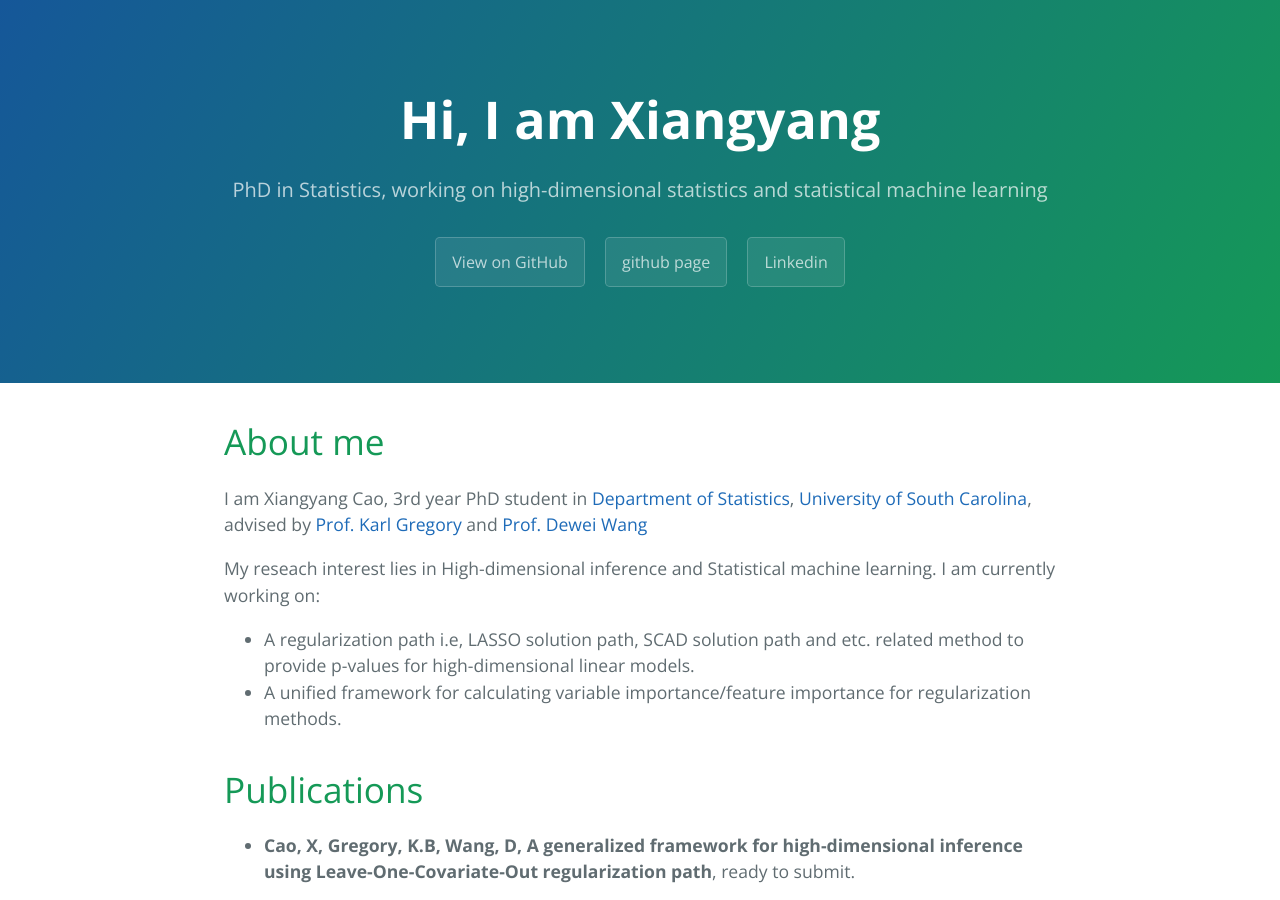
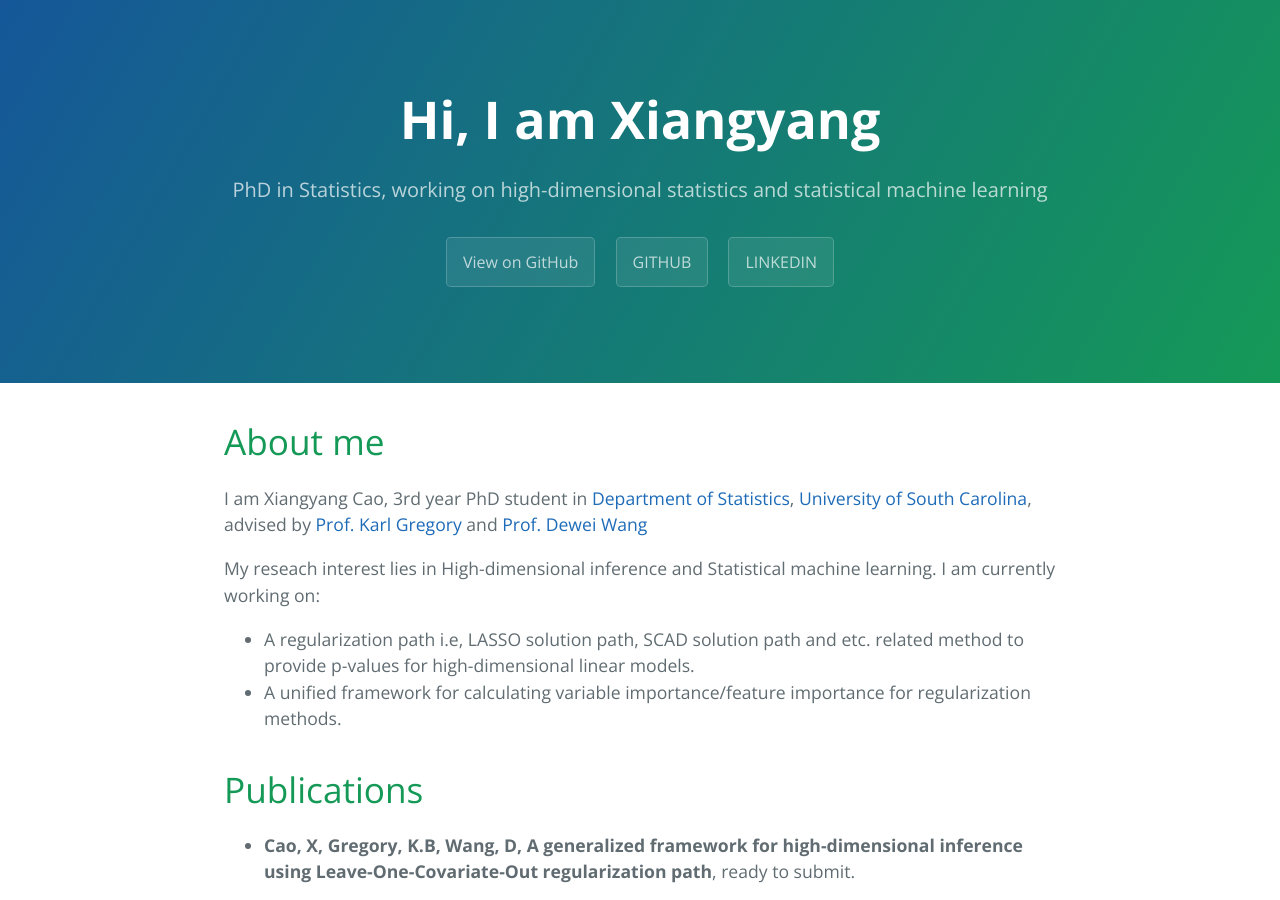
Before and after one commit to devcao/dev-ds-xy.github.io, a Jekyll site: the page built from index.md, in a window 1280 px wide and 900 px high. Built offline with Jekyll 4.4.1, drawn with Linux system fonts in a browser that asks for light colours; our own code applies the rules of GitHub Pages for plain Markdown files.

Commit message:
Update default.html

```diff
--- a/_layouts/default.html
+++ b/_layouts/default.html
@@ -29,8 +29,8 @@
         <a href="{{ site.github.repository_url }}" class="btn">View on GitHub</a>
       {% endif %}
       {% if site.show_downloads %}
-        <a href="{{ site.github.url }}" class="btn">github page</a>
-        <a href="https://www.linkedin.com/in/xiangyang-cao-464072158/" class="btn">Linkedin</a>
+        <a href="https://github.com/statcao}" class="btn">GITHUB</a>
+        <a href="https://www.linkedin.com/in/xiangyang-cao-464072158/" class="btn">LINKEDIN</a>
       {% endif %}
     </header>
 
```
